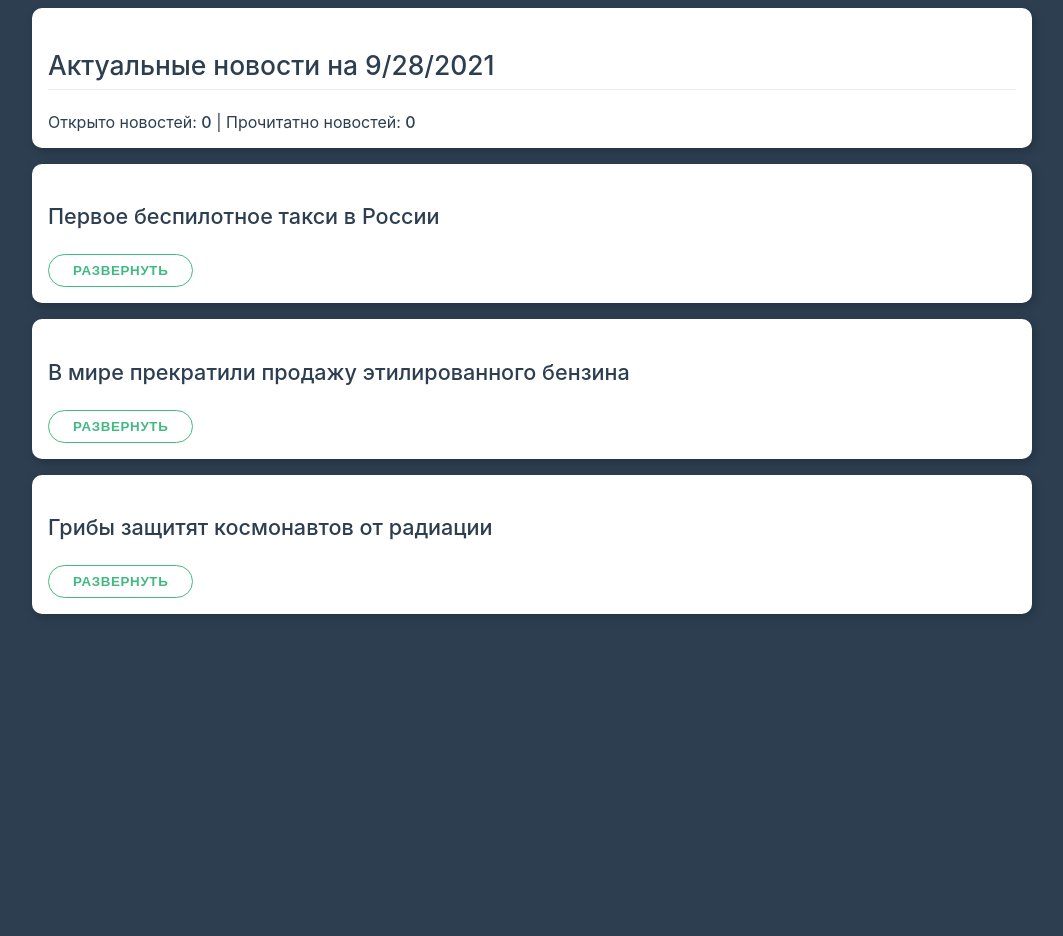
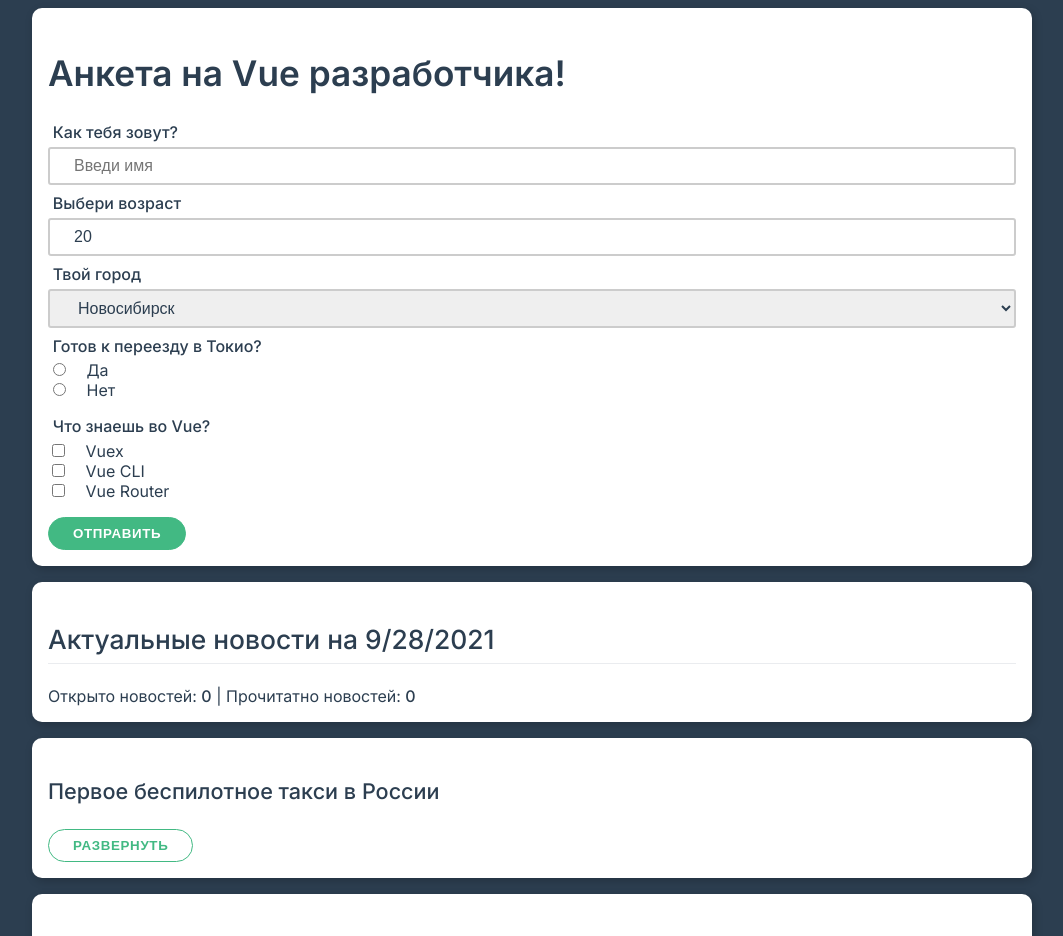
Before and after one commit to alex-lenk/vue-lessons, a Vue app: page / in a window 1280 px wide. Shown: the top 936 px of the page, without its empty margins (108-1171 px from the left). Before the commit the page ends 800 px from the top, so only its background shows below. Built offline with nearby package versions, Linux system fonts and the light colour scheme.

Commit message:
Added form markup

```diff
--- a/src/App.vue
+++ b/src/App.vue
@@ -1,23 +1,55 @@
 <template>
-  <div class="container">
-    <div class="card">
-      <h2>Актуальные новости на {{ localeDate }}</h2>
+  <div class="container" v-cloak>
+    <form class="card">
+      <h1>Анкета на Vue разработчика!</h1>
+      <div class="form-control">
+        <label for="name">Как тебя зовут?</label>
+        <input type="text" id="name" placeholder="Введи имя">
+      </div>
 
-      Открыто новостей: <strong>{{ openRate }}</strong> |
-      Прочитатно новостей: <strong>{{ readRate }}</strong>
-    </div>
+      <div class="form-control">
+        <label for="age">Выбери возраст</label>
+        <input type="number" id="age" value="20">
+      </div>
 
-    <app-news
-      v-for="item in news"
-      :key="item.id"
-      :title="item.title"
-      :id="item.id"
-      :is-opened="item.isOpened"
-      :was-read="item.wasRead"
-      @open-news="openNews"
-      @read-news="readNews"
-      @unmark="unreadNews"
-    ></app-news>
+      <div class="form-control">
+        <label for="city">Твой город</label>
+        <select id="city">
+          <option value="spb">Санкт-Петербург</option>
+          <option value="msk">Москва</option>
+          <option value="kzn">Казань</option>
+          <option selected value="nsk">Новосибирск</option>
+        </select>
+      </div>
+
+      <div class="form-checkbox">
+        <span class="label">Готов к переезду в Токио?</span>
+        <div class="checkbox">
+          <label><input type="radio" name="trip"/> Да</label>
+        </div>
+
+        <div class="checkbox">
+          <label><input type="radio" name="trip"/> Нет</label>
+        </div>
+      </div>
+
+      <div class="form-checkbox">
+        <span class="label">Что знаешь во Vue?</span>
+        <div class="checkbox">
+          <label><input type="checkbox"/> Vuex</label>
+        </div>
+        <div class="checkbox">
+          <label><input type="checkbox"/> Vue CLI</label>
+        </div>
+        <div class="checkbox">
+          <label><input type="checkbox"/> Vue Router</label>
+        </div>
+      </div>
+
+      <button type="submit" class="btn primary">Отправить</button>
+    </form>
+
+    <app-news></app-news>
   </div>
 </template>
 
@@ -27,51 +59,9 @@ import AppNews from './AppNews'
 export default {
   data () {
     return {
-      openRate: 0,
-      readRate: 0,
-      localeDate: new Date().toLocaleDateString(),
-      news: [
-        {
-          title: 'Первое беспилотное такси в России',
-          id: 1,
-          isOpened: false,
-          wasRead: false
-        },
-        {
-          title: 'В мире прекратили продажу этилированного бензина',
-          id: 2,
-          isOpened: false,
-          wasRead: false
-        },
-        {
-          title: 'Грибы защитят космонавтов от радиации',
-          id: 3,
-          isOpened: false,
-          wasRead: false
-        }
-      ]
-    }
-  },
-  provide () {
-    return {
-      title: 'Список новостей',
-      news: this.news
     }
   },
   methods: {
-    openNews () {
-      this.openRate++
-    },
-    readNews (id) {
-      const idx = this.news.findIndex(news => news.id === id)
-      this.news[idx].wasRead = true
-      this.readRate++
-    },
-    unreadNews (id) {
-      const news = this.news.find(news => news.id === id)
-      news.wasRead = false
-      this.readRate--
-    }
   },
   components: {
     'app-news': AppNews
--- /dev/null
+++ b/src/AppAsyncComponent.vue
@@ -0,0 +1,14 @@
+<template>
+  <h3>this is AppAsyncComponent</h3>
+  <hr>
+</template>
+
+<script>
+export default {
+  name: 'AppAsyncComponent'
+}
+</script>
+
+<style scoped>
+
+</style>
--- a/src/AppNews.vue
+++ b/src/AppNews.vue
@@ -1,91 +1,78 @@
 <template>
   <div class="card">
-    <h3>{{ title }}</h3>
+    <h2>Актуальные новости на {{ localeDate }}</h2>
 
-    <app-button @action="open">{{ isNewsOpen ? 'Скрыть новость' : 'Развернуть' }}</app-button>
+    Открыто новостей: <strong>{{ openRate }}</strong> |
+    Прочитатно новостей: <strong>{{ readRate }}</strong>
+  </div>
 
-    <app-button @action="unmark" v-if="wasRead" :color="'danger'">отметить непрочитанной</app-button>
-
-    <div v-if="isNewsOpen">
-      <hr>
-
-      <p>loream imsipetloream imsipetloream imsipetloream imsipetloream imsipetloream imsipet</p>
-
-      <app-button @action="mark" v-if="!wasRead" color="primary">Подробнее</app-button>
-
-      <app-news-list></app-news-list>
-    </div>
-  </div>
+  <app-news-item
+    v-for="item in news"
+    :key="item.id"
+    :title="item.title"
+    :id="item.id"
+    :is-opened="item.isOpened"
+    :was-read="item.wasRead"
+    @open-news="openNews"
+    @read-news="readNews"
+    @unmark="unreadNews"
+  ></app-news-item>
 </template>
 
 <script>
-import AppButton from './AppButton'
-import AppNewsList from './AppNewsList'
+import AppNewsItem from './AppNewsItem'
 
 export default {
-  props: {
-    title: {
-      type: String,
-      required: true
-    },
-    id: {
-      type: Number,
-      required: true
-    },
-    isOpened: {
-      type: Boolean,
-      required: false,
-      default: false,
-      validator (value) {
-        return value === true || value === false
-      }
-    },
-    wasRead: Boolean
-  },
-  // emits: ['open-news'],
-  /*  emits: {
-      'open-news'(num) {
-        if (num) {
-          return true
-        }
-        console.warn("нет параметров data")
-        return false
-      }
-    }, */
-  emits: {
-    'open-news': null,
-    'read-news' (id) {
-      if (id) {
-        return true
-      }
-      console.warn('Нет id у новости')
-      return false
-    },
-    unmark: null
-  },
   data () {
     return {
-      isNewsOpen: this.isOpened
+      openRate: 0,
+      readRate: 0,
+      localeDate: new Date().toLocaleDateString(),
+      news: [
+        {
+          title: 'Первое беспилотное такси в России',
+          id: 1,
+          isOpened: false,
+          wasRead: false
+        },
+        {
+          title: 'В мире прекратили продажу этилированного бензина',
+          id: 2,
+          isOpened: false,
+          wasRead: false
+        },
+        {
+          title: 'Грибы защитят космонавтов от радиации',
+          id: 3,
+          isOpened: false,
+          wasRead: false
+        }
+      ]
+    }
+  },
+  provide () {
+    return {
+      title: 'Список новостей',
+      news: this.news
     }
   },
   methods: {
-    open () {
-      this.isNewsOpen = !this.isNewsOpen
-      if (this.isNewsOpen) {
-        this.$emit('open-news')
-      }
+    openNews () {
+      this.openRate++
     },
-    mark () {
-      this.isNewsOpen = false
-      this.$emit('read-news', this.id)
+    readNews (id) {
+      const idx = this.news.findIndex(news => news.id === id)
+      this.news[idx].wasRead = true
+      this.readRate++
     },
-    unmark () {
-      this.$emit('unmark', this.id)
+    unreadNews (id) {
+      const news = this.news.find(news => news.id === id)
+      news.wasRead = false
+      this.readRate--
     }
   },
   components: {
-    AppButton,
-    AppNewsList
+    'app-news-item': AppNewsItem
   }
 }
 </script>
--- /dev/null
+++ b/src/AppNewsItem.vue
@@ -0,0 +1,91 @@
+<template>
+  <div class="card">
+    <h3>{{ title }}</h3>
+
+    <app-button @action="open">{{ isNewsOpen ? 'Скрыть новость' : 'Развернуть' }}</app-button>
+
+    <app-button @action="unmark" v-if="wasRead" :color="'danger'">отметить непрочитанной</app-button>
+
+    <div v-if="isNewsOpen">
+      <hr>
+
+      <p>loream imsipetloream imsipetloream imsipetloream imsipetloream imsipetloream imsipet</p>
+
+      <app-button @action="mark" v-if="!wasRead" color="primary">Подробнее</app-button>
+
+      <app-other-news></app-other-news>
+    </div>
+  </div>
+</template>
+
+<script>
+import AppButton from './AppButton'
+import AppOtherNews from './AppOtherNews'
+
+export default {
+  props: {
+    title: {
+      type: String,
+      required: true
+    },
+    id: {
+      type: Number,
+      required: true
+    },
+    isOpened: {
+      type: Boolean,
+      required: false,
+      default: false,
+      validator (value) {
+        return value === true || value === false
+      }
+    },
+    wasRead: Boolean
+  },
+  // emits: ['open-news'],
+  /*  emits: {
+      'open-news'(num) {
+        if (num) {
+          return true
+        }
+        console.warn("нет параметров data")
+        return false
+      }
+    }, */
+  emits: {
+    'open-news': null,
+    'read-news' (id) {
+      if (id) {
+        return true
+      }
+      console.warn('Нет id у новости')
+      return false
+    },
+    unmark: null
+  },
+  data () {
+    return {
+      isNewsOpen: this.isOpened
+    }
+  },
+  methods: {
+    open () {
+      this.isNewsOpen = !this.isNewsOpen
+      if (this.isNewsOpen) {
+        this.$emit('open-news')
+      }
+    },
+    mark () {
+      this.isNewsOpen = false
+      this.$emit('read-news', this.id)
+    },
+    unmark () {
+      this.$emit('unmark', this.id)
+    }
+  },
+  components: {
+    AppButton,
+    AppOtherNews
+  }
+}
+</script>
--- a/src/AppNewsList.vue
+++ b/src/AppOtherNews.vue
@@ -13,7 +13,7 @@
 
 <script>
 export default {
-  name: 'AppNewsList',
+  name: 'AppOtherNews',
   inject: ['title', 'news']
 }
 </script>
--- a/src/main.js
+++ b/src/main.js
@@ -1,9 +1,12 @@
-import { createApp } from 'vue'
+import { createApp, defineAsyncComponent } from 'vue'
 import './theme.css'
 import App from './App.vue'
 
 const app = createApp(App)
 
 // Global Components
+app.component('async-component', defineAsyncComponent(() => {
+  return import('./AppAsyncComponent')
+}))
 
 app.mount('#app')
--- a/src/theme.css
+++ b/src/theme.css
@@ -1,4 +1,4 @@
-@import url('https://fonts.googleapis.com/css2?family=Roboto:wght@400;500&display=swap');
+@import url('https://fonts.googleapis.com/css2?family=Inter:wght@400;500;600&display=swap');
 
 * {
     box-sizing: border-box;
@@ -135,7 +135,8 @@ h3 {
     margin-bottom: 0.5rem;
 }
 
-.form-control input {
+.form-control input,
+.form-control select {
     margin: 0;
     outline: none;
     border: 2px solid #ccc;
@@ -145,6 +146,20 @@ h3 {
     padding: 0.5rem 1.5rem;
     border-radius: 3px;
     font-size: 1rem;
+}
+
+.form-checkbox {
+    margin-bottom: 1rem;
+}
+
+.form-checkbox .label {
+    display: block;
+    margin: 0 0 0.3rem 0.3rem;
+    font-weight: 500;
+}
+
+.form-checkbox .checkbox input {
+    margin-right: 1rem;
 }
 
 .form-control label {
@@ -189,3 +204,62 @@ h3 {
     justify-content: space-between;
     padding: 0.5rem 0;
 }
+
+.alert {
+    padding: 1rem 1.5rem;
+    border-left-width: .5rem;
+    border-left-style: solid;
+    margin: 1rem 0;
+    position: relative;
+    border-bottom-right-radius: 2px;
+    border-top-right-radius: 2px;
+}
+
+.alert.primary {
+    border-color: #42b983;
+    background-color: #f8f8f8;
+}
+
+.alert.danger {
+    border-color: #e53935;
+    background-color: #f8f8f8;
+}
+
+.alert.warning {
+    border-color: #c25205;
+    background-color: #f8f8f8;
+}
+
+.alert p {
+    color: #222;
+    line-height: 1.7;
+}
+
+.alert-title {
+    text-transform: uppercase;
+    font-weight: 600;
+    margin-bottom: -.4rem;
+    color: #222;
+}
+
+.modal {
+    position: fixed;
+    top: 60px;
+    width: 600px;
+    padding: 1rem;
+    background: #fff;
+    z-index: 1000;
+    left: 50%;
+    border-radius: 10px;
+    transform: translateX(-50%);
+    box-shadow: 2px 3px 10px rgba(0, 0, 0, 0.2);
+}
+
+.modal-backdrop {
+    position: fixed;
+    top: 0;
+    right: 0;
+    left: 0;
+    bottom: 0;
+    background: rgba(0, 0, 0, .35);
+}
```
Also changed, not shown: src/AppTab.vue (+24 -7 lines).
